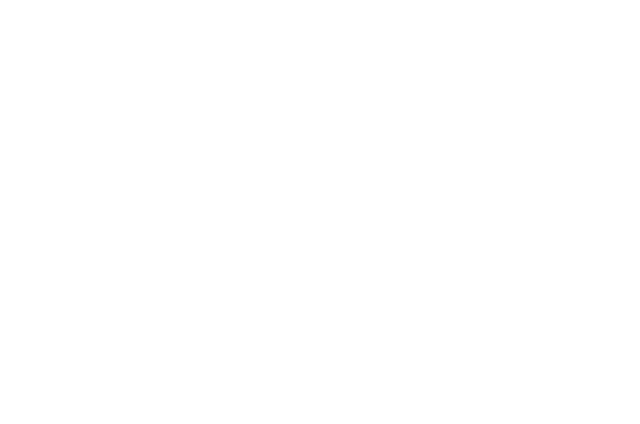
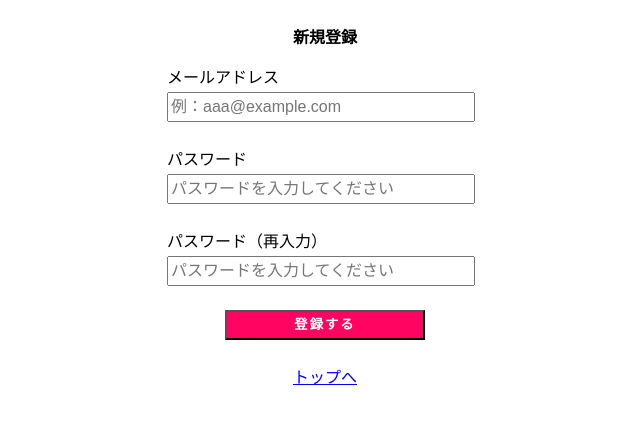
Before and after one commit to shinter61/ediand-frontend, a React app: page /sign_up in a window 1280 px wide. Shown: the top 424 px of the page, without its empty margins (315-955 px from the left). Built offline with nearby package versions, Linux system fonts and the light colour scheme.

Commit message:
Create sign up component

```diff
--- a/src/App.jsx
+++ b/src/App.jsx
@@ -1,5 +1,6 @@
 import React from 'react';
 import Top from './Top';
+import SignUp from './SignUp';
 import SignIn from './SignIn';
 import { BrowserRouter, Route } from 'react-router-dom';
 
@@ -8,6 +9,7 @@
     return (
       <BrowserRouter>
         <Route exact path='/' component={Top} />
+        <Route exact path='/sign_up' component={SignUp} />
         <Route exact path='/sign_in' component={SignIn} />
       </BrowserRouter>
     );
--- /dev/null
+++ b/src/SignUp.jsx
@@ -0,0 +1,74 @@
+import React from 'react';
+import styled from 'styled-components';
+import { Link } from 'react-router-dom';
+
+const SignUpWrapper = styled.div`
+  display: flex;
+  justify-content: center;
+  text-align: center;
+`;
+const SignUpContentWrapper = styled.div`
+  width: 25%;
+`;
+const SignUpTitle = styled.p`
+  font-weight: bold;
+`;
+const SignUpForm = styled.form`
+`;
+const FormLabel = styled.label`
+  text-align: left;
+  margin-bottom: 4px;
+`;
+const FormColumn = styled.div`
+  display: flex;
+  flex-direction: column;
+  justify-content: flex-start;
+  margin-bottom: 24px;
+`;
+const FormInput = styled.input`
+  width: 300px;
+  font-size: 16px;
+  line-height: 24px;
+`;
+const FormSubmitButton = styled.button`
+  width: 200px;
+  line-height: 24px;
+  margin-bottom: 24px;
+  letter-spacing: 2px;
+  font-weight: bold;
+  color: #fff;
+  background-color: #ff0461;
+  border: 1px solid: #ff1a6f;
+`;
+
+export default class SignUp extends React.Component {
+  handleSubmit(e) {
+    e.preventDefault();
+    console.log('submit!!');
+  }
+  render() {
+    return (
+      <SignUpWrapper>
+        <SignUpContentWrapper>
+          <SignUpTitle>新規登録</SignUpTitle>
+          <SignUpForm onSubmit={this.handleSubmit}>
+            <FormColumn>
+              <FormLabel htmlFor='mail_address'>メールアドレス</FormLabel>
+              <FormInput id='mail_address' type='text' placeholder='例：aaa@example.com' />
+            </FormColumn>
+            <FormColumn>
+              <FormLabel htmlFor='password'>パスワード</FormLabel>
+              <FormInput id='password' type='password' placeholder='パスワードを入力してください' />
+            </FormColumn>
+            <FormColumn>
+              <FormLabel htmlFor='password_confirmation'>パスワード（再入力）</FormLabel>
+              <FormInput id='password_confirmation' type='password' placeholder='パスワードを入力してください' />
+            </FormColumn>
+            <FormSubmitButton type='submit'>登録する</FormSubmitButton>
+          </SignUpForm>
+          <Link to='/'>トップへ</Link>
+        </SignUpContentWrapper>
+      </SignUpWrapper>
+    );
+  }
+}
--- a/src/Top.jsx
+++ b/src/Top.jsx
@@ -6,6 +6,7 @@
     return (
       <div>
         <p>top</p>
+        <Link to='/sign_up'>新規登録</Link>
         <Link to='/sign_in'>ログイン</Link>
       </div>
     );
```
